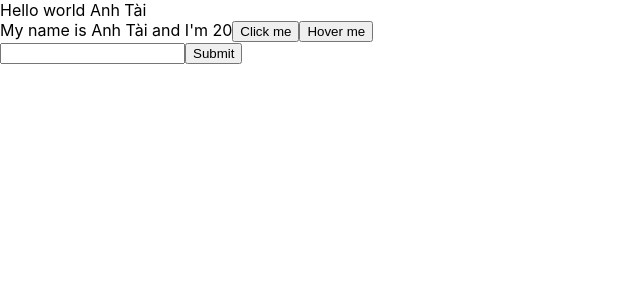
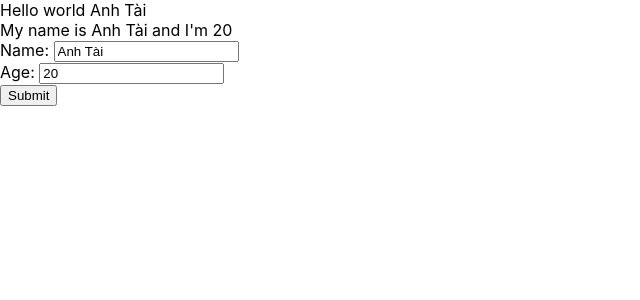
Before and after one commit to buianhtai1205/STUDY-react_app, a React (Create React App) app: page / in a window 1280 px wide. Shown: the top 300 px of the page, without its empty margins (0-640 px from the left). Built offline with nearby package versions, Linux system fonts and the light colour scheme.

Commit message:
nesting component

```diff
--- a/src/components/MyComponent.js
+++ b/src/components/MyComponent.js
@@ -2,53 +2,15 @@
 // function component
 
 import React from "react";
+import UserInfo from "./UserInfo"
 
 class MyComponent extends React.Component {
-    state = {
-        name: "Anh Tài",
-        age: 20,
-        address: "Hồ Chí Minh",
-    };
-
-    handleClick(event) {
-        console.log("Click me");
-        console.log(this.state.name);
-
-        this.setState({
-            name: "galaxyDEV",
-        });
-    }
-
-    handleMouseOver(event) {
-        // console.log(event.pageX, event.pageY);
-        this.setState({
-            age: Math.floor(Math.random() * 100 + 1 ),
-        });
-    }
-
-    handleOnChangeInput = (event) => {
-        this.setState({
-            name: event.target.value,
-        })
-    }
-
-    handleOnSubmitForm = (event) => {
-        event.preventDefault();
-        console.log(this.state);
-    }
 
     // JSX
     render() {
         return (
         <div>
-            My name is { this.state.name } and I'm { this.state.age }
-            <button onClick={ (event) => { this.handleClick(event) } }>Click me</button>
-            <button onMouseOver={ (event) => { this.handleMouseOver(event) } }>Hover me</button>
-            <form onSubmit={ (event) => this.handleOnSubmitForm(event) }>
-                <input onChange={ (event) => { this.handleOnChangeInput(event) } } type="text"  />
-                <button>Submit</button>
-            </form>
-
+            <UserInfo/>
         </div>
         );
     }
--- /dev/null
+++ b/src/components/UserInfo.js
@@ -0,0 +1,54 @@
+import React from "react";
+
+class UserInfo extends React.Component {
+    state = {
+        name: "Anh Tài",
+        age: 20,
+        address: "Hồ Chí Minh",
+    };
+
+    handleOnChangeName = (event) => {
+        this.setState({
+            name: event.target.value,
+        })
+    }
+
+    handleOnChangeAge = (event) => {
+        this.setState({
+            age: event.target.value,
+        })
+    }
+
+    handleOnSubmitForm = (event) => {
+        event.preventDefault();
+        console.log(this.state);
+    }
+
+    render() {
+        return (
+            <div>
+                My name is { this.state.name } and I'm { this.state.age }
+                <form onSubmit={ (event) => this.handleOnSubmitForm(event) }>
+
+                    <label>Name: </label>
+                    <input
+                        onChange={ (event) => { this.handleOnChangeName(event) } }
+                        type="text"
+                        value={ this.state.name }
+                    /> <br/>
+
+                    <label>Age: </label>
+                    <input
+                        onChange={ (event) => { this.handleOnChangeAge(event) } }
+                        type="text"
+                        value={ this.state.age }
+                    /> <br/>
+
+                    <button>Submit</button>
+                </form>
+            </div>
+        );
+    }
+}
+
+export default UserInfo;
```
